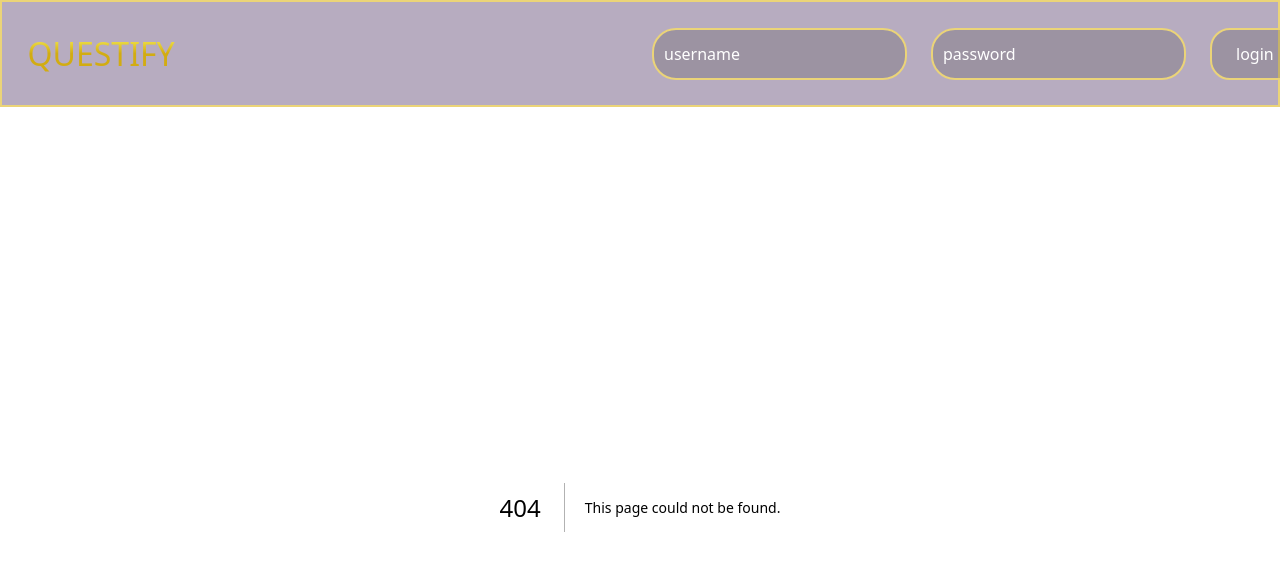
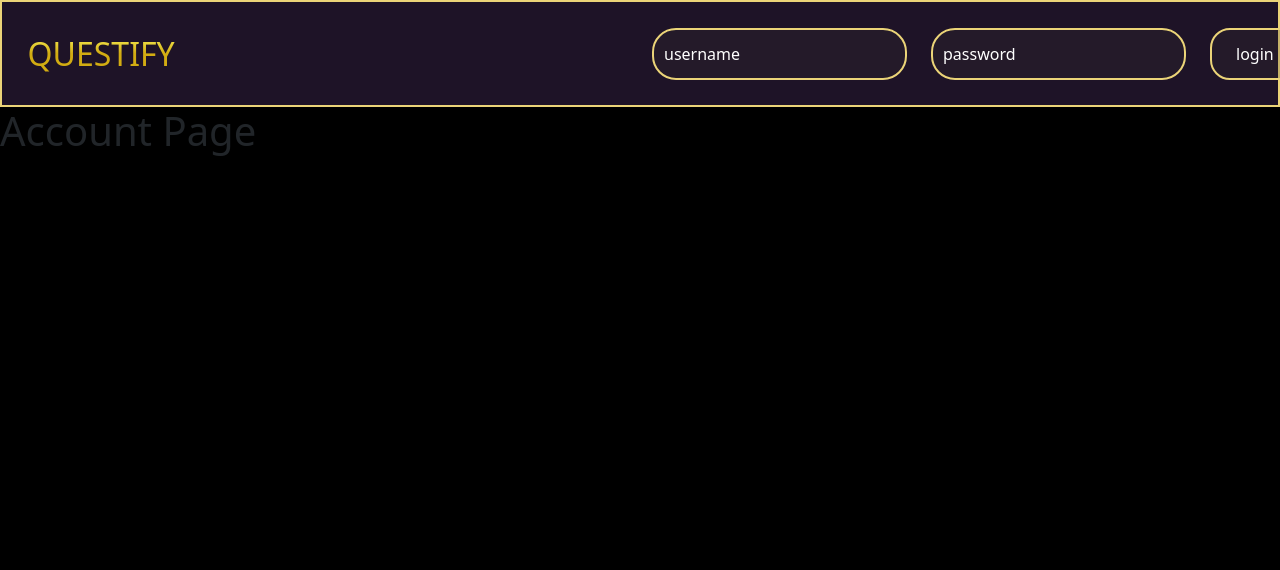
Before and after one commit to dominikmol/task-manager, a Next.js app in the folder task-mgmt/: page /account in a window 1280 px wide. Before the commit this address had no page. Shown: the top 570 px of the page. Built offline with nearby package versions, Linux system fonts and the light colour scheme.

Commit message:
setup account page for nextjs

```diff
--- /dev/null
+++ b/task-mgmt/app/account/page.js
@@ -0,0 +1,7 @@
+export default function AccountPage() {
+    return (
+      <div>
+        <h1>Account Page</h1>
+      </div>
+    );
+  }
```
